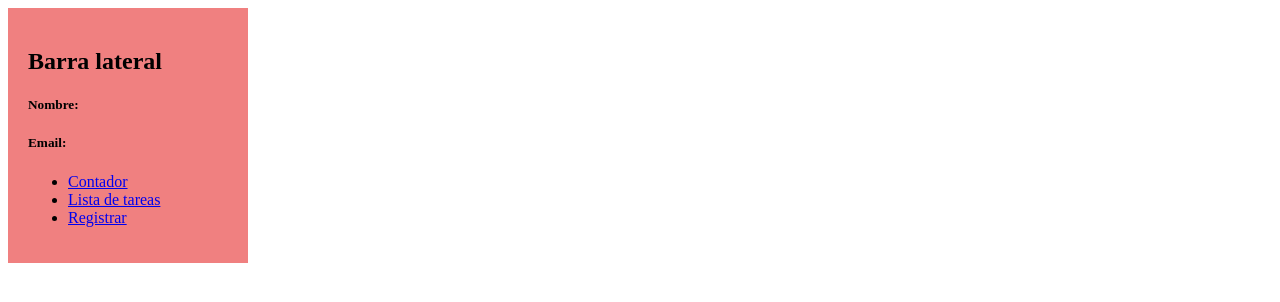
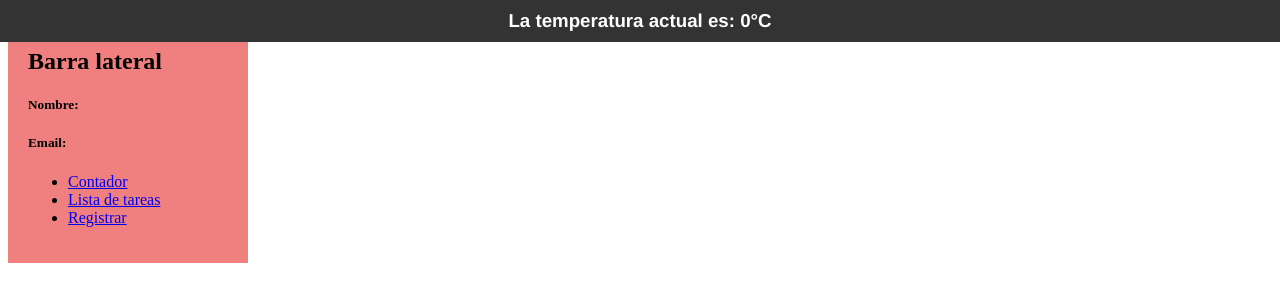
Before and after one commit to DanielBenjamin12/vue-project, a Vue app: page / in a window 1280 px wide. Shown: the top 302 px of the page. Built offline with nearby package versions, Linux system fonts and the light colour scheme; no server answers.

Commit message:
Añadir Axios como dependencia y crear lógica para obtener la temperatura actual desde la API. Refactorizar el componente Sidebar para usar el store de registro. Crear componentes Header y Weather, y eliminar el store de contador.

```diff
--- a/package.json
+++ b/package.json
@@ -11,6 +11,7 @@
   },
   "dependencies": {
     "@vee-validate/yup": "^4.15.1",
+    "axios": "^1.10.0",
     "pinia": "^3.0.3",
     "vue": "^3.5.17",
     "vue-router": "^4.5.1",
--- /dev/null
+++ b/src/components/Header.vue
@@ -0,0 +1,32 @@
+<!-- eslint-disable vue/multi-word-component-names -->
+<template>
+  <div class="header">
+    <h3>La temperatura actual es: <Weather></Weather></h3>
+  </div>
+</template>
+
+<script setup>
+import Weather from './weather.vue';
+
+</script>
+
+<style scoped>
+.header{
+  display: flex;
+  justify-content: center;
+  align-items: center;
+  padding: 10px 20px;
+  position:  fixed;
+  top : 0;
+  left: 0;
+  right: 0;
+  background-color: #333;
+  color: white;
+  font-family: 'Franklin Gothic Medium', 'Arial Narrow', Arial, sans-serif;
+}
+
+h3{
+ margin: 0;
+}
+
+</style>
--- a/src/components/Sidebar.vue
+++ b/src/components/Sidebar.vue
@@ -2,8 +2,8 @@
 <template>
   <div class="sidebar">
     <h2>Barra lateral</h2>
-    <h5>Nombre: {{ nombre }}</h5>
-    <h5>Email: {{ email }}</h5>
+    <h5>Nombre: {{ registrarStore.nombre }}</h5>
+    <h5>Email: {{ registrarStore.email }}</h5>
     <ul>
       <li>
         <router-link to="/contador">Contador</router-link>
@@ -21,18 +21,10 @@
 
 <script setup>
 import { useRegistrarStore } from '@/modules/registro/stores/registrarStore';
-import { ref, watch } from 'vue';
+
 
 const registrarStore = useRegistrarStore();
-const nombre = ref(registrarStore.nombre);
-const email = ref(registrarStore.email);
 
-watch(() => registrarStore.nombre, (newValue) => {
-  nombre.value = newValue
-})
-watch(() => registrarStore.email, (newValue) => {
-  email.value = newValue
-})
 
 </script>
 
--- /dev/null
+++ b/src/components/weather.vue
@@ -0,0 +1,22 @@
+<!-- eslint-disable vue/multi-word-component-names -->
+<template>
+  {{ weatherStore.temperatura }}°C
+</template>
+
+<script setup>
+import {useWeather} from '@/composables/useWeather'
+import { onMounted } from 'vue';
+import { useWeatherStore } from '@/stores/weatherStore';
+
+const weatherStore = useWeatherStore();
+
+onMounted(() => {
+  useWeather();
+});
+
+
+</script>
+
+<style scoped>
+
+</style>
--- /dev/null
+++ b/src/composables/useWeather.js
@@ -0,0 +1,12 @@
+import { useWeatherStore } from "@/stores/weatherStore";
+import {getWeather} from "@/helpers/getWeather"
+
+
+
+export const useWeather = async () => {
+  const temperatura = await getWeather();
+  const weatherStore = useWeatherStore();
+  weatherStore.temperatura = temperatura;
+
+
+}
--- /dev/null
+++ b/src/helpers/getWeather.js
@@ -0,0 +1,11 @@
+import axios from "axios";
+
+const API_URL =
+  "https://api.open-meteo.com/v1/forecast?latitude=18.4719&longitude=-69.8923&hourly=temperature_2m&timezone=auto";
+
+export const getWeather = async () => {
+  const reponse = await axios.get(API_URL);
+  const nuevaTemperatura = reponse.data.hourly.temperature_2m[0];
+
+  return nuevaTemperatura;
+};
--- /dev/null
+++ b/src/stores/weatherStore.js
@@ -0,0 +1,10 @@
+import {defineStore} from 'pinia'
+import { ref } from 'vue'
+
+export const useWeatherStore = defineStore('weather', () => {
+    const temperatura = ref(0)
+    const setTemperatura = (temp) => {
+      temperatura.value = temp
+    }
+    return {temperatura, setTemperatura}
+})
--- a/src/views/MainView.vue
+++ b/src/views/MainView.vue
@@ -1,4 +1,5 @@
 <template>
+  <Header></Header>
   <div class="container">
     <Sidebar></Sidebar>
 
@@ -10,8 +11,8 @@
 
 <script setup>
 
+import Header from '@/components/Header.vue';
 import Sidebar from '@/components/Sidebar.vue';
-
 
 
 </script>
```
Also changed, not shown: src/stores/counter.js (deleted, +0 -12 lines), 1 other file (tests, documents, lock files or other folders).
